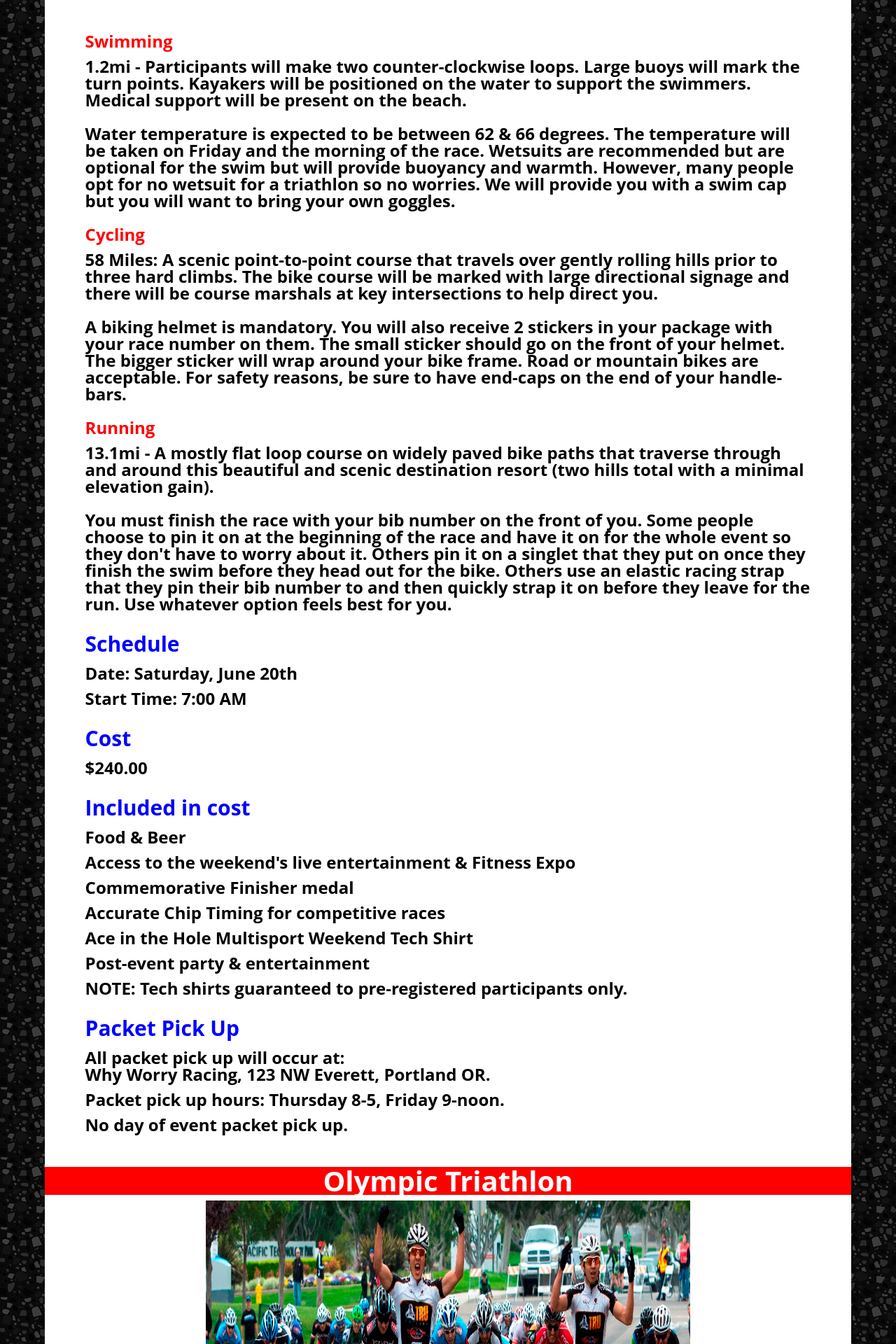
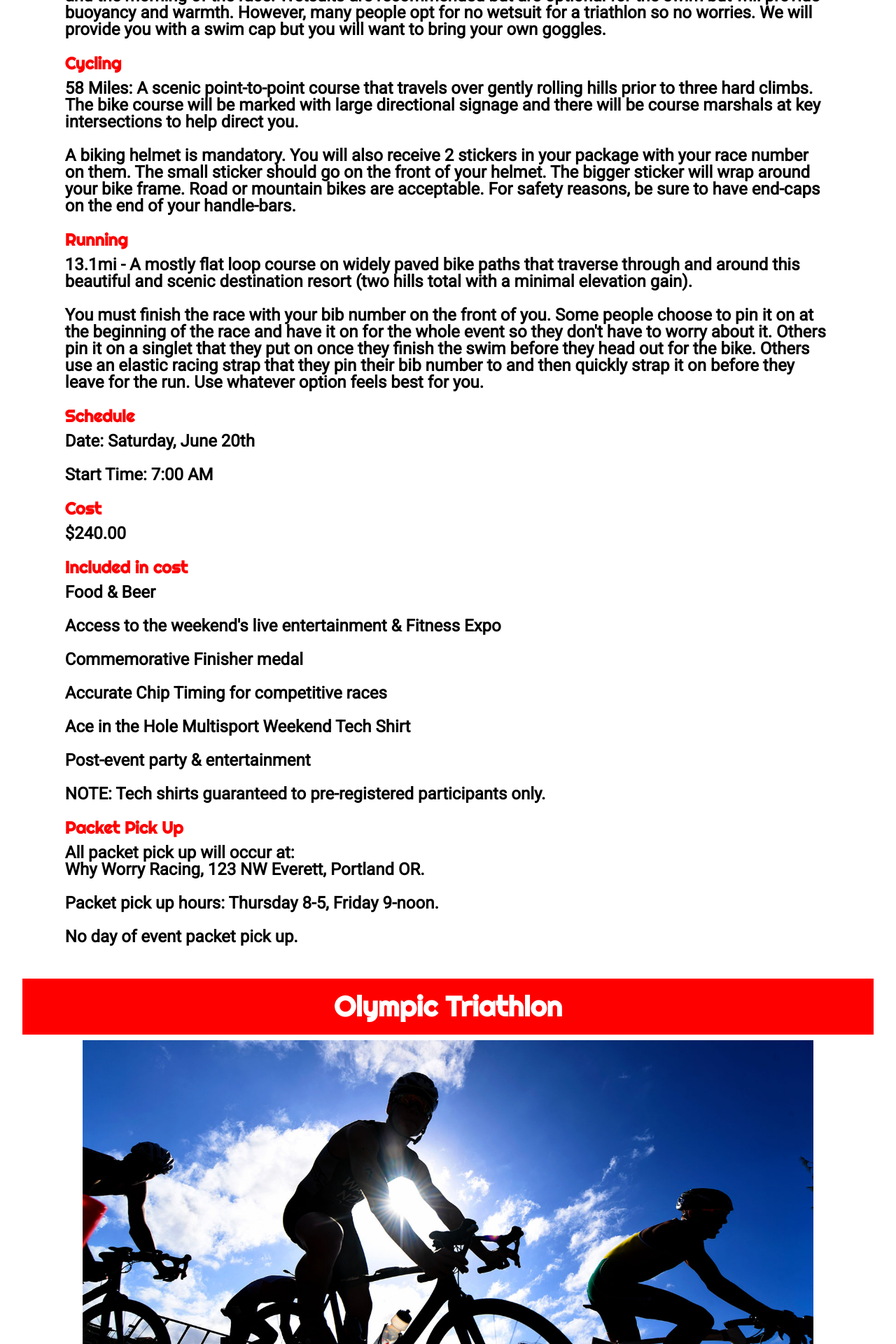
Before and after one commit to ds-pcc/aith, a PHP site: page /events/ in a window 1280 px wide. Shown: the part 698-2618 px from the top of the page at 70% size. Run offline with PHP 8.4, Linux system fonts and the light colour scheme.

Commit message:
Add files via upload

```diff
--- a/aith/css/style.LESS
+++ b/aith/css/style.LESS
@@ -11,13 +11,9 @@ html {
     font-size: 1em;
 }
 
-html {
-    background-image: url(../pictures/dark-grey-terrazzo.png);
-}
-
 main {
     background-color: white;
-    width: 90%;
+    width: 95%;
     margin-left: auto;
     margin-right: auto;
     margin-top: 1em;
@@ -38,6 +34,7 @@ h2 {
     font-size: 1.5em;
     font-weight: bold;
     text-align: center;
+    padding: 0.5em 0;
     margin-left: auto;
     margin-right: auto;
 }
@@ -163,10 +160,6 @@ article {
 
 figure {
     margin: 0.5em auto 2em auto;
-    width: 75%;
-    img {
-        min-height: 10em;
-    }
 }
 
 .my_slides {
@@ -183,15 +176,9 @@ figure {
     }
 }
 
-.schedule {
-    dt {
-        color: blue;
-        font-size: 1.25em;
-        margin: 1em 0 0.5em 0;
-    }
-    dd {
-        margin: 0.5em 0;
-    }
+p,
+dd {
+    font-family: Roboto;
 }
 
 p,
@@ -408,11 +411,16 @@ footer {
             font-size: 1.5em;
         }
     }
+    #eventlist {
+        dd {
+            font-size: 1.5em;
+        }
+    }
+
     img {
         display: block;
-        height: 35em;
         margin: 0.5em auto;
-        width: 80%;
+        max-height: 40em;
         text-align: center;
     }
 }
--- a/aith/css/style.css
+++ b/aith/css/style.css
@@ -7,12 +7,9 @@ html {
   font-family: Righteous, 'Open Sans', sans-serif;
   font-size: 1em;
 }
-html {
-  background-image: url(../pictures/dark-grey-terrazzo.png);
-}
 main {
   background-color: white;
-  width: 90%;
+  width: 95%;
   margin-left: auto;
   margin-right: auto;
   margin-top: 1em;
@@ -29,6 +26,7 @@ h2 {
   font-size: 1.5em;
   font-weight: bold;
   text-align: center;
+  padding: 0.5em 0;
   margin-left: auto;
   margin-right: auto;
 }
@@ -136,10 +134,6 @@ article {
 }
 figure {
   margin: 0.5em auto 2em auto;
-  width: 75%;
-}
-figure img {
-  min-height: 10em;
 }
 .my_slides {
   margin-bottom: 0;
@@ -151,13 +145,9 @@ figure img {
 .details dd {
   margin-bottom: 1em;
 }
-.schedule dt {
-  color: blue;
-  font-size: 1.25em;
-  margin: 1em 0 0.5em 0;
-}
-.schedule dd {
-  margin: 0.5em 0;
+p,
+dd {
+  font-family: Roboto;
 }
 p,
 dl {
@@ -352,11 +358,13 @@ footer {
     height: 10em;
     font-size: 1.5em;
   }
+  #eventlist dd {
+    font-size: 1.5em;
+  }
   img {
     display: block;
-    height: 35em;
     margin: 0.5em auto;
-    width: 80%;
+    max-height: 40em;
     text-align: center;
   }
 }
--- a/aith/events/events.html.php
+++ b/aith/events/events.html.php
@@ -7,11 +7,7 @@
     <meta name="author" content="Daniel Serrano">
 
     <title>Events</title>
-    <!-- reset.css and helper.css are a set of common standard stylesheets that assist with reponsive design. Each stylesheet has additional notes that can be reviewed. -->
-    <link href="../css/reset.css" rel="stylesheet" type="text/css">
-    <link href="../css/helper.css" rel="stylesheet" type="text/css">
-    <!-- This is our stylesheet -->
-    <link href="../css/style.css" rel="stylesheet" type="text/css">
+    <?php include '../includes/style-sheets.inc.html.php' ?>
 </head>
 
 <body>
@@ -21,7 +17,7 @@
         <section id='longcoursetri'>
             <h2>Long Course Triathlon</h2>
             <figure>
-                <img src="../pictures/ace13.jpg">
+                <img src="../pictures/ace13.jpg" alt="Group of participants running">
             </figure>
             <article>
                 <dl class="details">
@@ -42,7 +38,7 @@
                         <?php include '../includes/bring-for-run.inc.html.php' ?>
                     </dd>
                 </dl>
-                <dl class="schedule">
+                <dl class="details">
                     <dt>Schedule</dt>
                     <dd>Date: Saturday, June 20th</dd>
                     <dd>Start Time: 7:00 AM </dd>
@@ -66,7 +62,7 @@
         <section id="olympictri">
             <h2>Olympic Triathlon</h2>
             <figure>
-                <img src="../pictures/ace3.jpg">
+                <img src="../pictures/ace5.jpg" alt="Three participants on their bicycles with the sun behind them">
             </figure>
             <article>
                 <dl class="details">
@@ -87,7 +83,7 @@
                         <?php include '../includes/bring-for-run.inc.html.php' ?>
                     </dd>
                 </dl>
-                <dl class="schedule">
+                <dl class="details">
                     <dt>Schedule</dt>
                     <dd>Date: Saturday, June 20th</dd>
                     <dd>Start Time: 7:30 AM </dd>
@@ -111,7 +107,7 @@
         <section id="sprinttri">
             <h2>Sprint Triathlon</h2>
             <figure>
-                <img src="../pictures/ace14.jpg">
+                <img src="../pictures/ace14.jpg" alt="Runners on a track sprinting">
             </figure>
             <article>
                 <dl class="details">
@@ -131,7 +127,7 @@
                         <?php include '../includes/bring-for-run.inc.html.php' ?>
                     </dd>
                 </dl>
-                <dl class="schedule">
+                <dl class="details">
                     <dt>Schedule</dt>
                     <dd>Date: Sunday, June 21st</dd>
                     <dd>Start Time: 8:00 AM </dd>
@@ -155,7 +151,7 @@
         <section id="tryatri">
             <h2>Try-A-Tri</h2>
             <figure>
-                <img src="../pictures/ace2.jpg">
+                <img src="../pictures/ace2.jpg" alt="Participant with elbow crutches walking">
             </figure>
             <article>
                 <p>Try-A-Tri is a novice race designed for the first time triathlete, those new to the sport, our Junior Triathletes.
@@ -177,7 +173,7 @@
                         <?php include '../includes/bring-for-run.inc.html.php' ?>
                     </dd>
                 </dl>
-                <dl class="schedule">
+                <dl class="details">
                     <dt>Schedule</dt>
                     <dd>Date: Sunday, June 21st</dd>
                     <dd>Start Time: 8:20 AM </dd>
@@ -201,14 +197,14 @@
         <section id="halfmarathon">
             <h2>Half-Marathon</h2>
             <figure>
-                <img src="../pictures/ace7.jpg">
+                <img src="../pictures/ace7.jpg" alt="Solo participant running and high-fiving spectators on the sidelines">
             </figure>
             <article class="details">
                 <p>13.1 mi - Half-Marathon event starts and finishes in the Athletes Village to the cheers of the enthusiastic crowd. Once finished, runners can enjoy the finish line festivities, including the Sports & Fitness Expo and live entertainment. Post-race refreshments will be provided and the Awards Ceremony for the Half-Marathon will begin once the results have been certified</p>
                 <p>
                     <?php include '../includes/bring-for-run.inc.html.php' ?>
                 </p>
-                <dl class="schedule">
+                <dl class="details">
                     <dt>Schedule</dt>
                     <dd>Date: Saturday, June 20th</dd>
                     <dd>Start Time: 7:15 AM </dd>
@@ -232,7 +228,7 @@
         <section id="10k">
             <h2>10K</h2>
             <figure>
-                <img src="../pictures/ace10.jpg">
+                <img src="../pictures/ace10.jpg" alt="Runner crossing finish line with their hands up and crowd cheering">
             </figure>
             <article>
                 <p>
@@ -241,7 +237,7 @@
                 <p>
                     <?php include '../includes/bring-for-run.inc.html.php' ?>
                 </p>
-                <dl class="schedule">
+                <dl class="details">
                     <dt>Schedule</dt>
                     <dd>Date: Saturday, June 20th</dd>
                     <dd>Start Time: 7:15 AM </dd>
@@ -265,12 +261,12 @@
         <section id="splashndash">
             <h2>Splash n' Dash</h2>
             <figure>
-                <img src="../pictures/ace4.jpg">
+                <img src="../pictures/ace4.jpg" alt="Group of participants in swim suits running into the water">
             </figure>
             <article>
                 <p>Kids event for participants ages 4 to 15. This is a 100 yard swim and a 50 yard dash.
                 </p>
-                <dl class="schedule">
+                <dl class="details">
                     <dt>Schedule</dt>
                     <dd>Date: Sunday, June 21st</dd>
                     <dd>Start Time: 12:00 PM </dd>
--- a/aith/faq/faq.html.php
+++ b/aith/faq/faq.html.php
@@ -7,11 +7,7 @@
     <meta name="author" content="Daniel Serrano">
 
     <title>FAQs</title>
-    <!-- reset.css and helper.css are a set of common standard stylesheets that assist with reponsive design. Each stylesheet has additional notes that can be reviewed. -->
-    <link href="../css/reset.css" rel="stylesheet" type="text/css">
-    <link href="../css/helper.css" rel="stylesheet" type="text/css">
-    <!-- This is our stylesheet -->
-    <link href="../css/style.css" rel="stylesheet" type="text/css">
+    <?php include '../includes/style-sheets.inc.html.php' ?>
 </head>
 
 <body>
--- a/aith/includes/error.html.php
+++ b/aith/includes/error.html.php
@@ -7,11 +7,7 @@
     <meta name="author" content="Daniel Serrano">
 
     <title>Error</title>
-    <!-- reset.css and helper.css are a set of common standard stylesheets that assist with reponsive design. Each stylesheet has additional notes that can be reviewed. -->
-    <link href="../css/reset.css" rel="stylesheet" type="text/css">
-    <link href="../css/helper.css" rel="stylesheet" type="text/css">
-    <!-- This is our stylesheet -->
-    <link href="../css/style.css" rel="stylesheet" type="text/css">
+    <?php include '../includes/style-sheets.inc.html.php' ?>
 </head>
 
 <body>
--- /dev/null
+++ b/aith/includes/style-sheets.inc.html.php
@@ -0,0 +1,6 @@
+    <!-- reset.css and helper.css are a set of common standard stylesheets that assist with reponsive design. Each stylesheet has additional notes that can be reviewed. -->
+    <link href="../css/reset.css" rel="stylesheet" type="text/css">
+    <link href="../css/helper.css" rel="stylesheet" type="text/css">
+    <!-- This is our stylesheet -->
+    <link href="../css/style.css" rel="stylesheet" type="text/css">
+    <link href="https://fonts.googleapis.com/css2?family=Righteous&family=Roboto&display=swap" rel="stylesheet">
--- a/aith/registration/success.html.php
+++ b/aith/registration/success.html.php
@@ -7,11 +7,7 @@
     <meta name="author" content="Daniel Serrano">
 
     <title>Register Success</title>
-    <!-- reset.css and helper.css are a set of common standard stylesheets that assist with reponsive design. Each stylesheet has additional notes that can be reviewed. -->
-    <link href="../css/reset.css" rel="stylesheet" type="text/css">
-    <link href="../css/helper.css" rel="stylesheet" type="text/css">
-    <!-- This is our stylesheet -->
-    <link href="../css/style.css" rel="stylesheet" type="text/css">
+    <?php include '../includes/style-sheets.inc.html.php' ?>
 </head>
 
 <body>
```
Also changed, not shown: other parts of aith/css/style.LESS (+23 -7 lines), other parts of aith/css/style.css (+23 -7 lines), aith/contact/contact.html.php (+2 -6 lines), aith/home/home.html.php (+4 -9 lines), aith/registration/registration.html.php (+2 -5 lines), aith/pictures/ace16-2100x1800.jpg (added), 3 other files.
